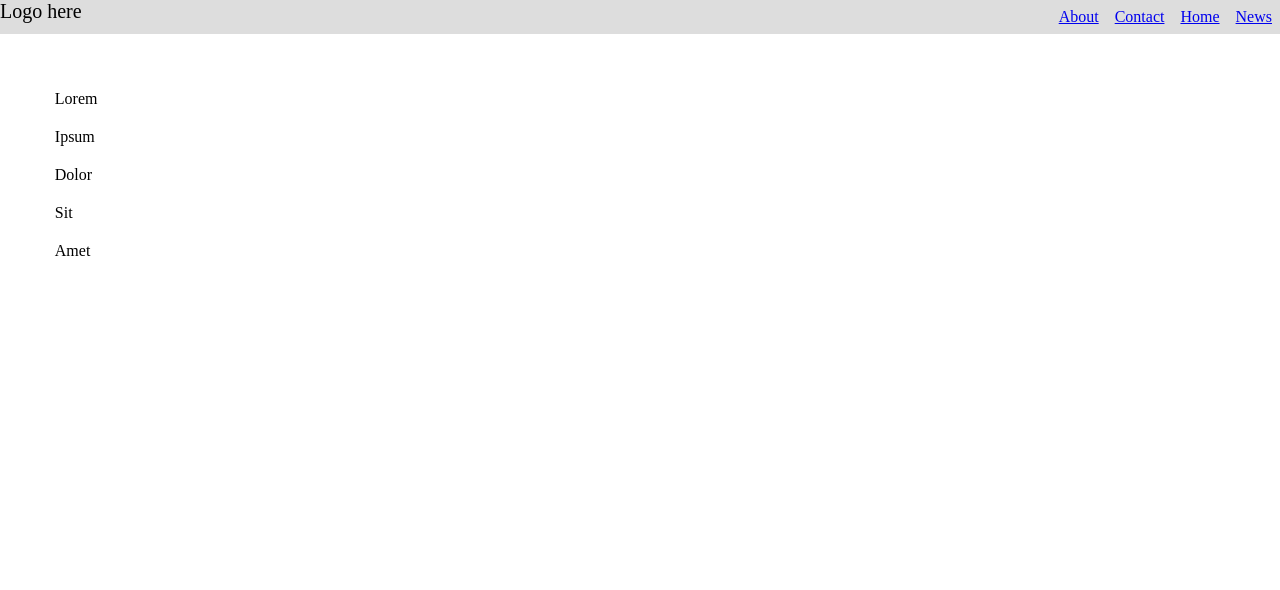
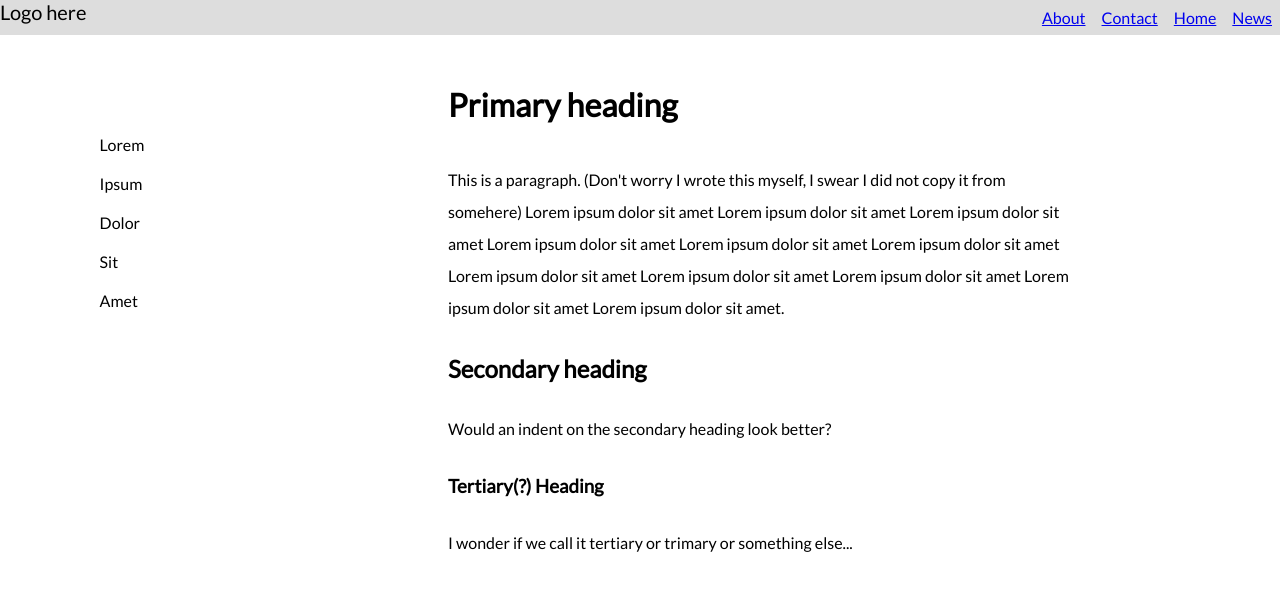
Before and after one commit to shrey16/igem, a plain HTML site: page index.html in a window 1280 px wide. Drawn offline with Linux system fonts and the light colour scheme.

Commit message:
Add files via upload

```diff
--- a/index.html
+++ b/index.html
@@ -12,7 +12,7 @@
         <li class="navItem"><a href="#contact">Contact</a></li>
         <li class="navItem"><a href="#about">About</a></li>
     </ul>
-    <div id="contentWrapper">
+<!--    <div id="contentWrapper">-->
         <div id="inPageNav">
             <ol>
                 <li>Lorem</li>
@@ -22,5 +22,13 @@
                 <li>Amet</li>
             </ol>
         </div>
-    </div>
+        <div id="content">
+            <h1>Primary heading</h1>
+            <p>This is a paragraph. (Don't worry I wrote this myself, I swear I did not copy it from somehere) Lorem ipsum dolor sit amet Lorem ipsum dolor sit amet Lorem ipsum dolor sit amet Lorem ipsum dolor sit amet Lorem ipsum dolor sit amet Lorem ipsum dolor sit amet Lorem ipsum dolor sit amet Lorem ipsum dolor sit amet Lorem ipsum dolor sit amet Lorem ipsum dolor sit amet Lorem ipsum dolor sit amet.</p>
+            <h2>Secondary heading</h2>
+            <p>Would an indent on the secondary heading look better?</p>
+            <h3>Tertiary(?) Heading</h3>
+            <p>I wonder if we call it tertiary or trimary or something else...</p>
+        </div>
+<!--    </div>-->
 </body>
--- a/style.css
+++ b/style.css
@@ -1,7 +1,15 @@
+/*@import url('https://fonts.googleapis.com/css?family=Lato');*/
+
+@font-face {
+    font-family: "Lato";
+    src: url('lato.ttf') format('truetype');
+}
+
 body {
 	margin: 0;
     padding: 35.2px 0 0;
     height: 100%;
+    font-family: "Lato", serif;
 }
 #logo {
     float: left;
@@ -27,17 +35,19 @@ body {
 }
 #contentWrapper {
     width: 100%;
-    height: 100%;
     position: relative;
 }
 
 #inPageNav {
     width: 35%;
+    float: left;
+    display: block;
+    position: fixed;
 }
 
 #inPageNav ol {
     display: block;
-    margin: 10% 20% 10% 10%;
+    margin: 20% 20% 10% 20%;
     padding: 0;
 }
 
@@ -49,3 +59,23 @@ body {
 #inPageNav ol li:hover {
     background-color: #ddd;
 }
+#content {
+    width: 65%;
+    float: left;
+    display: block;
+    padding: 50px 200px 50px 0;
+    box-sizing: border-box;
+    position: relative;
+    left: 35%;
+    height: 1000px;
+}
+#content h1 {
+    margin: 0 0 40px 0;
+}
+#content h2, h3 {
+    margin: 0 0 30px 0;
+}
+#content p {
+    margin: 0 0 30px 0;
+    line-height: 2;
+}
```
Also changed, not shown: lato.ttf (added).
